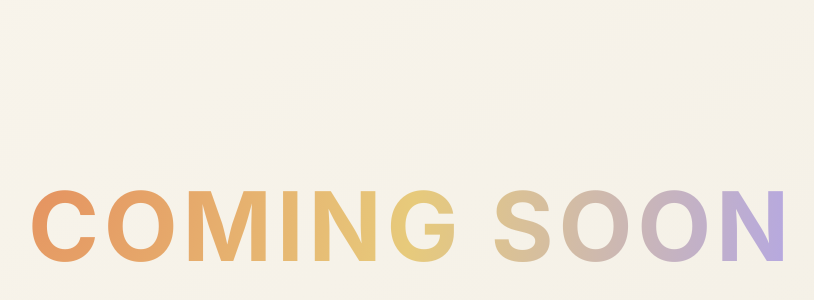
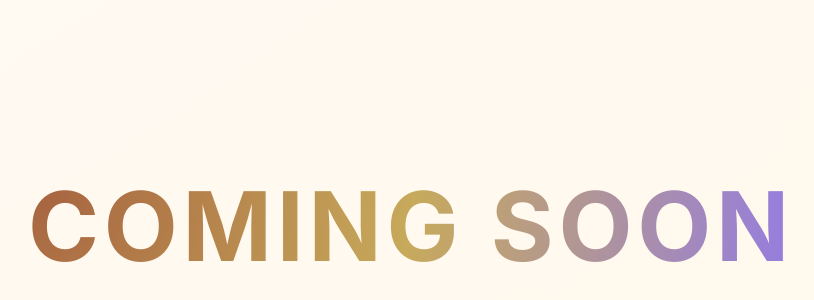
Before and after one commit to BOSC-DEV/fansite, a React (Vite) app: page / in a window 1280 px wide. Shown: the part 174-474 px from the top of the page, without its empty margins (229-1043 px from the left). Built offline with nearby package versions, Linux system fonts and the light colour scheme; a web font is replaced by a local one.

Commit message:
Revert background changes
Reverts the background color changes.

```diff
--- a/src/pages/Index.tsx
+++ b/src/pages/Index.tsx
@@ -19,7 +19,7 @@ const Index = () => {
   }, []);
 
   return (
-    <div className="flex items-center justify-center min-h-screen bg-gradient-to-br from-[#F9F5EC] to-[#F3EFE5] text-center p-4">
+    <div className="flex items-center justify-center min-h-screen bg-gradient-to-br from-[#FFFAF3] to-[#FFF8EB] text-center p-4">
       <Helmet>
         <title>Coming Soon</title>
         <meta name="description" content="Coming soon!" />
@@ -30,7 +30,7 @@ const Index = () => {
         style={{
           backgroundImage: `radial-gradient(
             circle at ${mousePosition.x}px ${mousePosition.y}px,
-            #E5905F, #E7CA7B, #B4A7E4, #94B5E5, #E5A0A8
+            #A55F3E, #C7AA5B, #947BE4, #7495E5, #E58088
           )`,
           backgroundSize: '200% 200%',
           backgroundClip: 'text',
```
